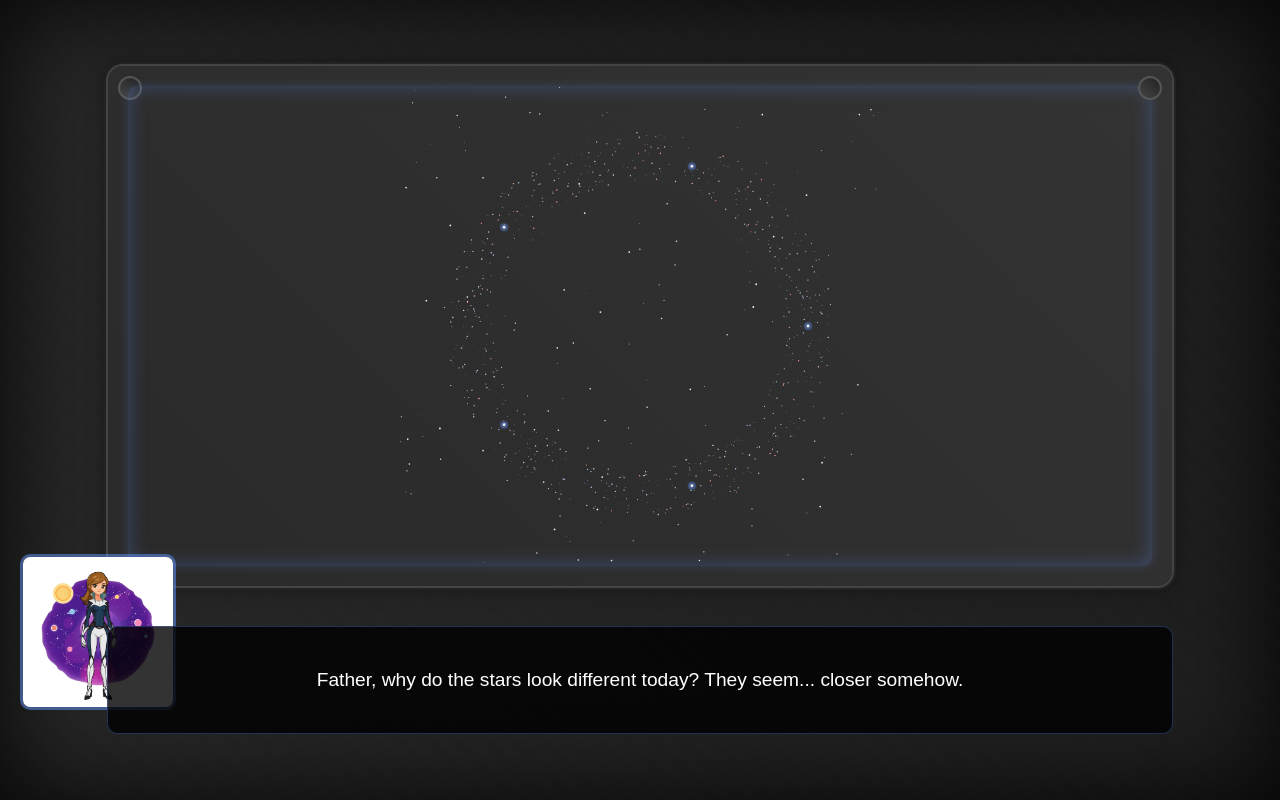
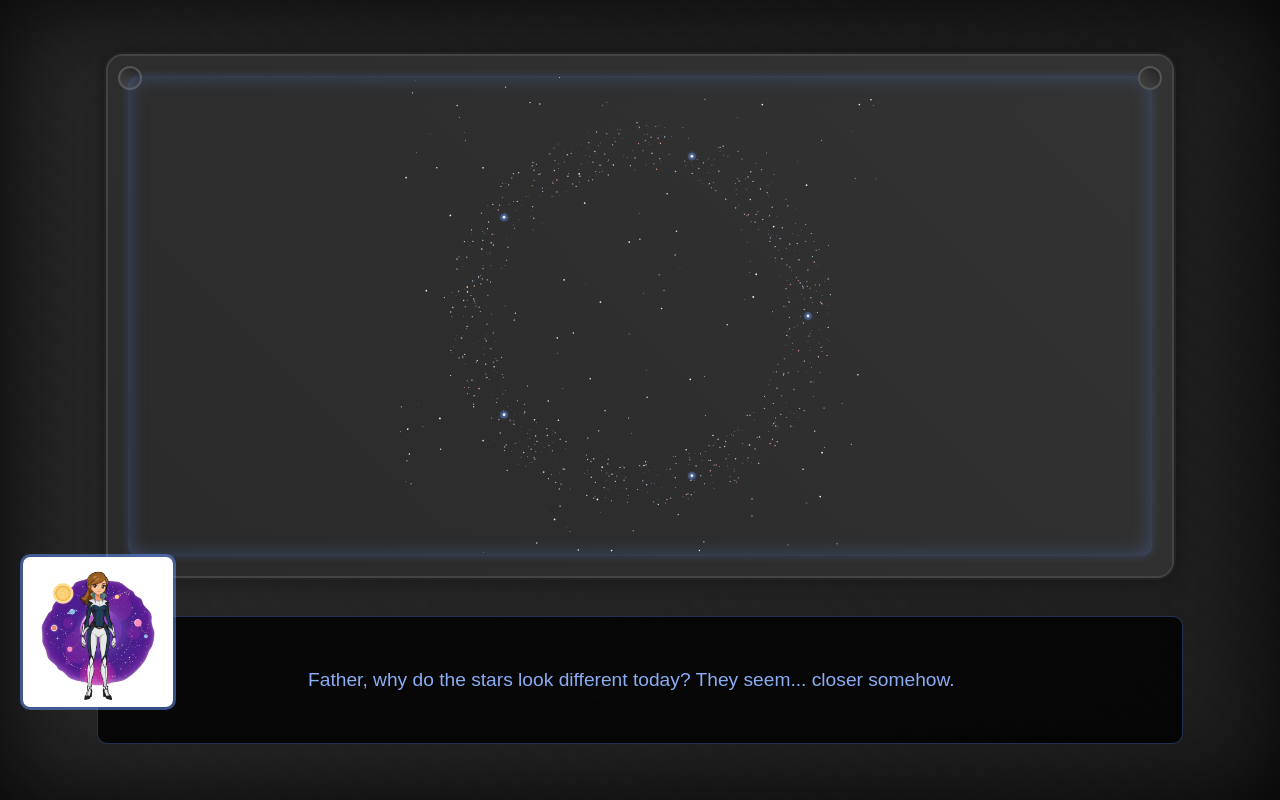
Before and after one commit to websimapi/websim-digital-odyssey-a-sci-fi-interactive-dialogue-expe, a plain HTML site: page index.html in a window 1280 px wide. Both pictures are taken after a click on the button 640 px from the left and 400 px from the top of the page. Drawn offline with Linux system fonts and the light colour scheme.

Commit message:
v9: The square image dialogue boxes need higher z index then the dialogue box; Please also have the text hug next to the left or right depending on who is talking and color it a unique space theme color for each participating chatter

```diff
--- a/index.html
+++ b/index.html
@@ -162,20 +162,23 @@ function pauseScene() {
 }
 
 function updateSceneText(text) {
-  document.getElementById('dialogueText').textContent = text;
+  const dialogueText = document.getElementById('dialogueText');
+  dialogueText.textContent = text;
 
   // Get portrait elements
   const novaPortrait = document.querySelector('.character-portrait');
   const fatherPortrait = document.querySelector('.father-portrait');
 
-  // Show/hide portraits based on speaker
+  // Show/hide portraits and update text styling based on speaker
   const currentLine = dialogue[currentDialogueIndex];
   if (currentLine.voice === 'female') {
     novaPortrait.style.opacity = '1';
     fatherPortrait.style.opacity = '0';
+    dialogueText.className = 'nova-text';
   } else {
     novaPortrait.style.opacity = '0';
     fatherPortrait.style.opacity = '1';
+    dialogueText.className = 'father-text';
   }
 
   currentDialogueIndex++;
@@ -268,8 +271,10 @@ body {
 
 .dialogue-box {
   width: 80%;
+  display: flex;
+  justify-content: flex-start;
+  padding: 30px;
   background: rgba(0,0,0,0.8);
-  padding: 20px;
   border-radius: 10px;
   text-align: center;
   color: #fff;
@@ -310,6 +315,43 @@ body {
   font-size: 1.2em;
   line-height: 1.4;
   font-family: 'Arial', sans-serif;
+  max-width: 70%;
+}
+
+#dialogueText.nova-text {
+  margin-left: 180px;
+  color: #8aadf4;
+}
+
+#dialogueText.father-text {
+  margin-right: 180px;
+  margin-left: auto;
+  color: #ff9e64;
+}
+
+.character-portrait {
+  position: absolute;
+  left: 20px;
+  bottom: 90px;
+  width: 150px;
+  height: 150px;
+  border: 3px solid rgba(100,150,255,0.5);
+  border-radius: 10px;
+  overflow: hidden;
+  opacity: 0;
+  transition: opacity 0.3s;
+  z-index: 1001;
+}
+
+.father-portrait {
+  right: 20px;
+  left: auto;
+}
+
+.character-portrait img {
+  width: 100%;
+  height: 100%;
+  object-fit: cover;
 }
 
 .window-frame::before,
@@ -331,31 +373,6 @@ body {
 .window-frame::after {
   top: 10px;
   right: 10px;
-}
-
-.character-portrait {
-  position: absolute;
-  left: 20px;
-  bottom: 90px;
-  width: 150px;
-  height: 150px;
-  border: 3px solid rgba(100,150,255,0.5);
-  border-radius: 10px;
-  overflow: hidden;
-  opacity: 0;
-  transition: opacity 0.3s;
-  z-index: 999;
-}
-
-.father-portrait {
-  right: 20px;
-  left: auto;
-}
-
-.character-portrait img {
-  width: 100%;
-  height: 100%;
-  object-fit: cover;
 }
 </style>
 </head>
```
